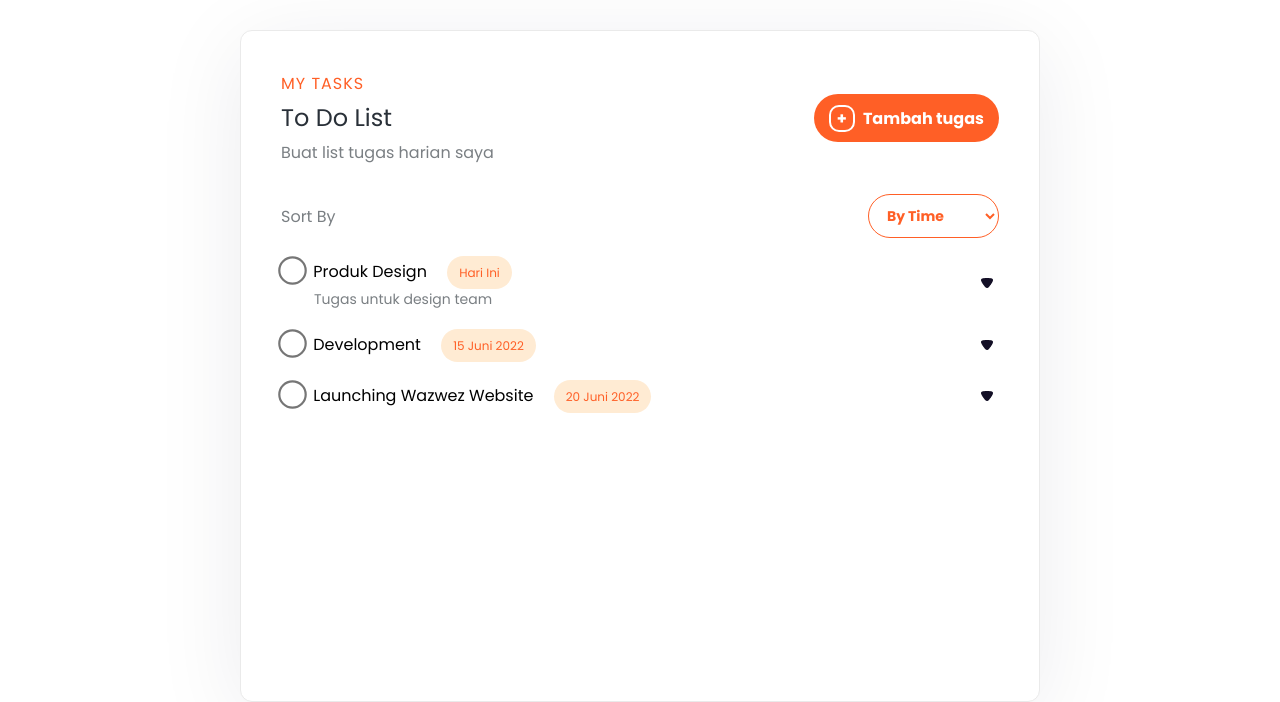
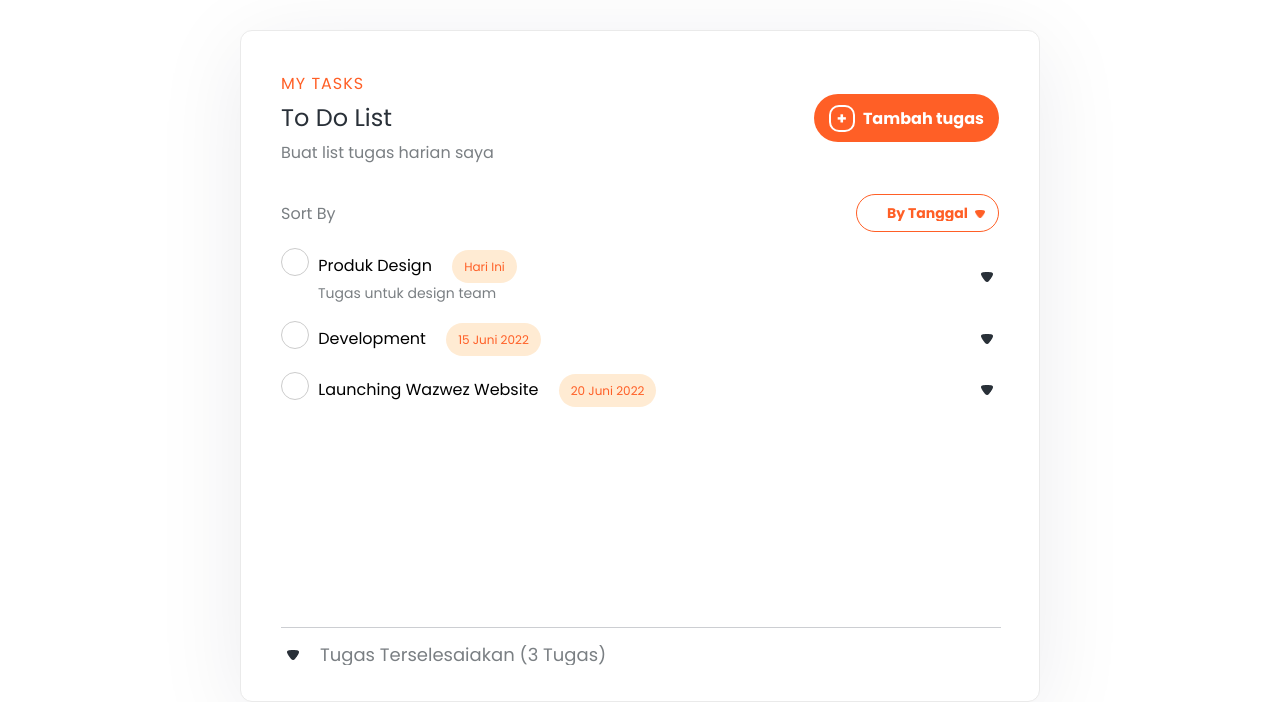
Before and after one commit to imbasri-dev/fazztrack-wazwez-app, a plain HTML site: page index.html in a window 1280 px wide. Shown: the part 98-800 px from the top of the page. Drawn offline with Linux system fonts and the light colour scheme.

Commit message:
Done Tugas 1 Page Default WazWez App

```diff
--- a/assets/style/style.css
+++ b/assets/style/style.css
@@ -190,9 +190,19 @@ main {
   color: #FF5F26;
   background-color: #ffffff;
   /* Primary/500 */
-  padding: 10px 14px;
+  padding: 10px 30px;
   border: 1px solid #FF5F26;
   border-radius: 50px;
+
+  /* sementara menggunakan background untuk dropdown*/
+  appearance: none;
+  background: transparent;
+  background-image: url("/assets/img/dropdown yellow.png");
+  background-size: 10px;
+  background-repeat: no-repeat;
+  background-position-x: 90%;
+  background-position-y: 15px;
+
 }
 
 .todolist_sort select>option {
@@ -204,7 +214,7 @@ main {
 
 /* todolist_sort end */
 
-
+/* task content start */
 .task_container {
   display: flex;
   flex-direction: column;
@@ -224,6 +234,7 @@ main {
   padding: 5px;
   width: 100%;
   height: 100%;
+  position: relative;
 }
 
 .task_content_bar .task_content .sort_content {
@@ -239,7 +250,7 @@ main {
 }
 
 .task_content_bar .task_content .text_content {
-  margin-left: 28px;
+  margin-left: 32px;
   margin-top: 8px;
   font-style: normal;
   font-weight: 400;
@@ -249,7 +260,79 @@ main {
   color: #7A7F83;
 }
 
-.task_content_bar .task_content input[type="radio"] {
-  margin-right: 10px;
+
+.task_content_bar .task_content label {
+  background-color: #fff;
+  border: 1px solid #ccc;
+  border-radius: 50%;
+  cursor: pointer;
+  height: 28px;
+  left: 0;
+  position: absolute;
+  top: 0;
+  width: 28px;
+}
+
+.task_content_bar .task_content label::after {
+  border: 2px solid #fff;
+  border-top: none;
+  border-right: none;
+  content: "";
+  height: 6px;
+  left: 7px;
+  opacity: 0;
+  position: absolute;
+  top: 8px;
+  transform: rotate(-45deg);
+  width: 12px;
+}
+
+.task_content_bar .task_content input[type="checkbox"] {
+  margin-right: 15px;
   transform: scale(2.2);
+  visibility: hidden;
 }
+
+.task_content_bar .task_content input[type="checkbox"]:checked+label {
+  background-color: #ff5f26;
+  border-color: #ff5f26;
+}
+
+.task_content_bar .task_content input[type="checkbox"]:checked+label::after {
+  opacity: 1;
+}
+
+/* task content end */
+
+/* batas line / <hr> */
+.batas_line {
+  margin-top: 220px;
+  width: 720px;
+  height: 0px;
+  border-bottom: 1px solid #CCCED2;
+}
+
+/* todolist clear start */
+.todolist_clear_container {
+  margin-top: 15px;
+}
+
+.todolist_clear_container .todolist_clear_content {
+  display: flex;
+  justify-content: flex-start;
+  align-items: center;
+}
+
+.todolist_clear_container .todolist_clear_content select {
+  appearance: none;
+  margin-left: 15px;
+  background: transparent;
+  border: none;
+  font-style: normal;
+  font-weight: 500;
+  font-size: 18px;
+  /* Text Colors/Secondary */
+  color: #7A7F83;
+}
+
+/* todolist clear end */
--- a/index.html
+++ b/index.html
@@ -33,10 +33,7 @@
               <img src="./assets/img/avatar.png" alt="avatar" />
             </div>
             <p>Krozeo Jupiter</p>
-            <img
-              src="/assets/img/Iconly-Bold-Iconly-Bold-Arrow - Down 2.png"
-              alt="drop arrow"
-            />
+            <img src="/assets/img/dropdown black.png" alt="drop arrow" />
           </div>
         </div>
       </nav>
@@ -60,8 +57,8 @@
       <div class="todolist_sort">
         <label for="sorts">Sort By</label>
         <select name="sorts" id="sorts">
+          <option value="date">By Tanggal</option>
           <option value="time">By Time</option>
-          <option value="date">By Tanggal</option>
           <option value="date">Terbaru</option>
         </select>
       </div>
@@ -70,44 +67,55 @@
         <!-- content 1 -->
         <div class="task_content_bar">
           <div class="task_content">
-            <input type="radio" name="produk" value="produk" />
+            <input type="checkbox" name="task" value="task" id="checkbox" />
             Produk Design
+            <label for="checkbox"></label>
             <span class="sort_content">Hari Ini</span>
             <p class="text_content">Tugas untuk design team</p>
           </div>
-          <img
-            src="/assets/img/Iconly-Bold-Iconly-Bold-Arrow - Down 2.png"
-            alt="dropdown"
-          />
+          <img src="/assets/img/dropdown black.png" alt="dropdown" />
         </div>
         <!-- content 2-->
         <div class="task_content_bar">
           <div class="task_content">
-            <input type="radio" name="produk" value="produk" />
+            <input type="checkbox" name="task" value="task" id="checkbox2" />
+            <label for="checkbox2"></label>
             <span class="title_content">Development</span>
             <span class="sort_content">15 Juni 2022</span>
             <p></p>
           </div>
-          <img
-            src="/assets/img/Iconly-Bold-Iconly-Bold-Arrow - Down 2.png"
-            alt="dropdown"
-          />
+          <img src="/assets/img/dropdown black.png" alt="dropdown" />
         </div>
 
         <!-- content 3-->
         <div class="task_content_bar">
           <div class="task_content">
-            <input type="radio" name="produk" value="produk" />
+            <input type="checkbox" name="task" value="task" id="checkbox3" />
+            <label for="checkbox3"></label>
             <span class="title_content">Launching Wazwez Website</span>
             <span class="sort_content">20 Juni 2022</span>
             <p></p>
           </div>
-          <img
-            src="/assets/img/Iconly-Bold-Iconly-Bold-Arrow - Down 2.png"
-            alt="dropdown"
-          />
+          <img src="/assets/img/dropdown black.png" alt="dropdown" />
         </div>
       </div>
+      <div class="batas_line"></div>
+      <!-- todolist Clear Start -->
+      <div class="todolist_clear_container">
+        <div class="todolist_clear_content">
+          <img src="/assets/img/dropdown black.png" alt="dropdown_black" />
+          <select>
+            <option disabled selected value="task1">
+              Tugas Terselesaiakan (3 Tugas)
+            </option>
+            <option value="task1">Task 1</option>
+            <option value="task1">Task 2</option>
+            <option value="task1">Task 3</option>
+          </select>
+        </div>
+      </div>
+      <!-- todolist Clear Start -->
+
       <!-- task_container end -->
     </main>
 
```
Also changed, not shown: assets/img/Iconly-Bold-Arrow - Down 2.png (deleted), assets/img/Iconly-Bold-Iconly-Bold-Arrow - Down 2.png (deleted), assets/img/dropdown black.png (added), assets/img/dropdown yellow.png (added).
